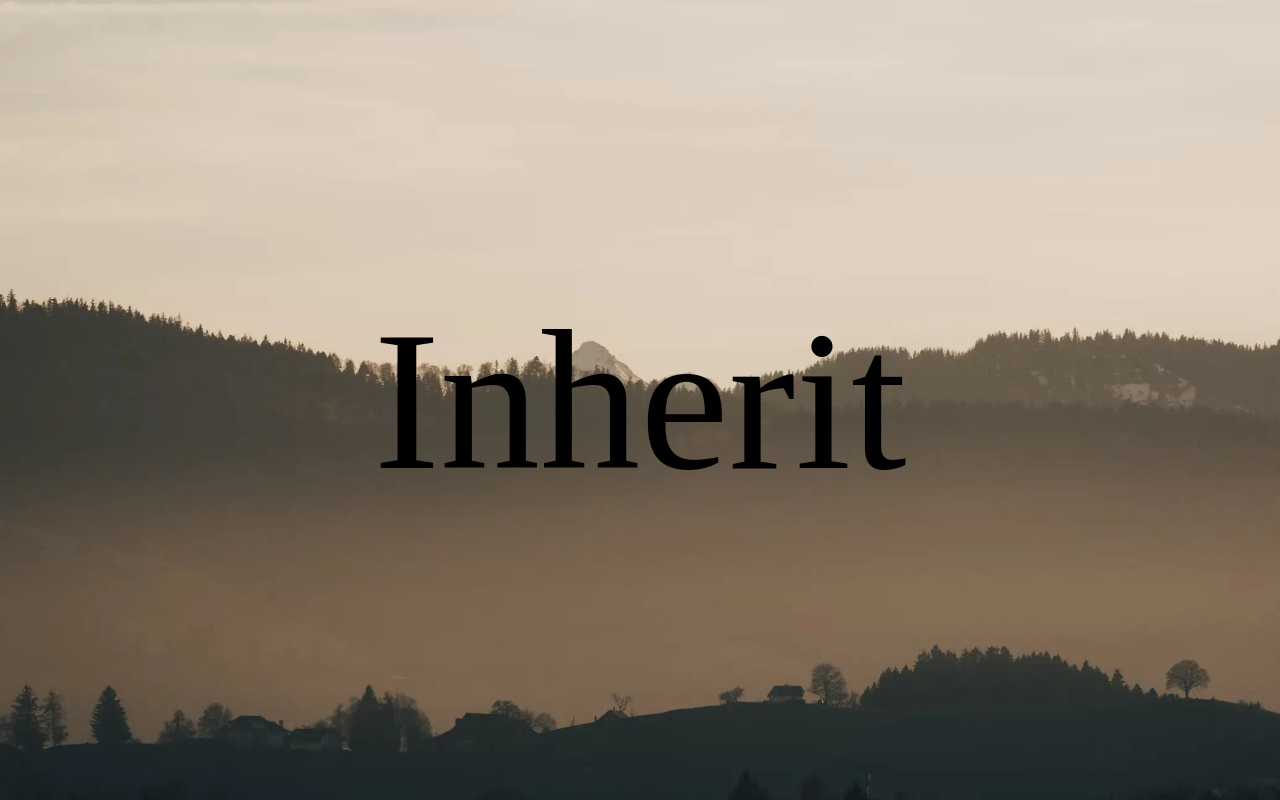
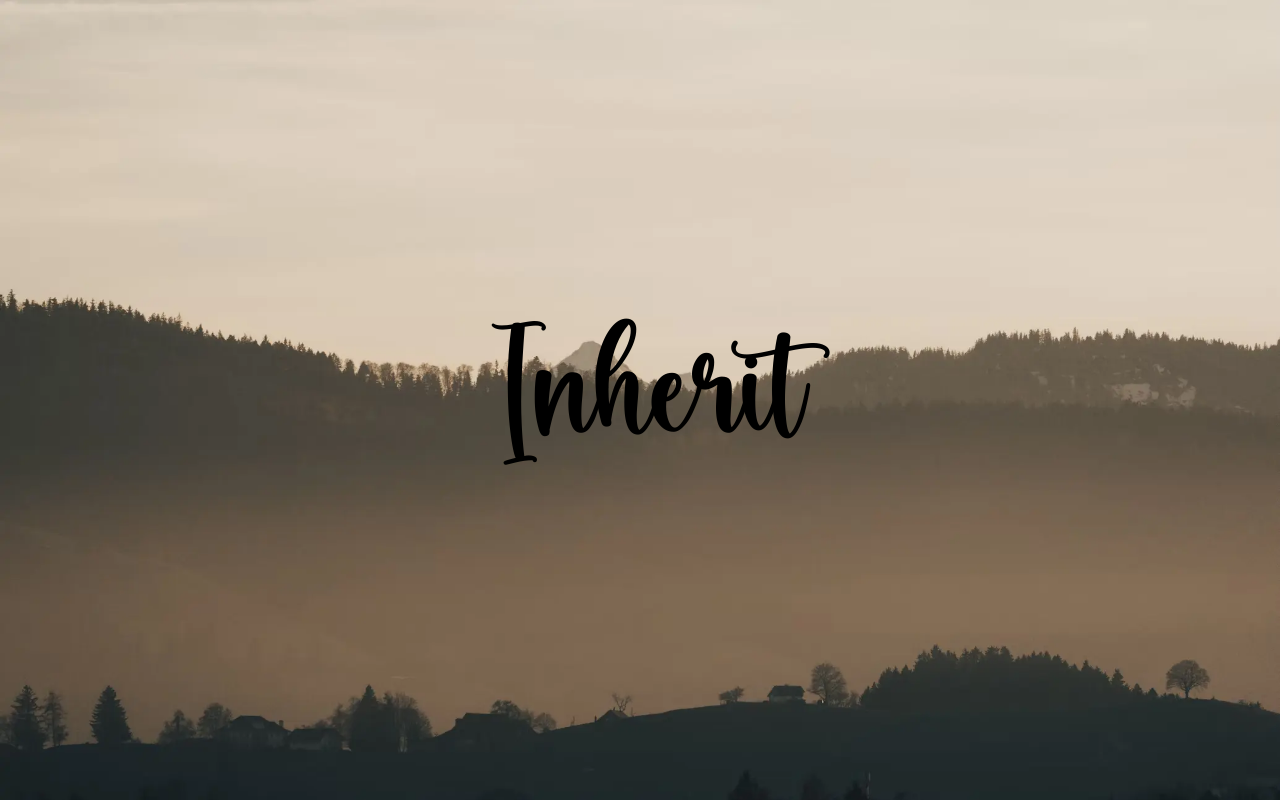
Before and after one commit to adityasharma1065/demo, a plain HTML site: page index.html in a window 1280 px wide. Drawn offline with Linux system fonts and the light colour scheme.

Commit message:
for @font-face

```diff
--- a/style.css
+++ b/style.css
@@ -1,8 +1,14 @@
+@font-face{
+    font-family:"cw";
+    src:url(./Country\ Wedding.woff2)
+}
+
+
 *{
     padding: 0;
     margin: 0;
     box-sizing: border-box;
-    font-family: "billowy";
+    font-family: "cw";
     font-weight: 100;
 }
 html,body{
```
